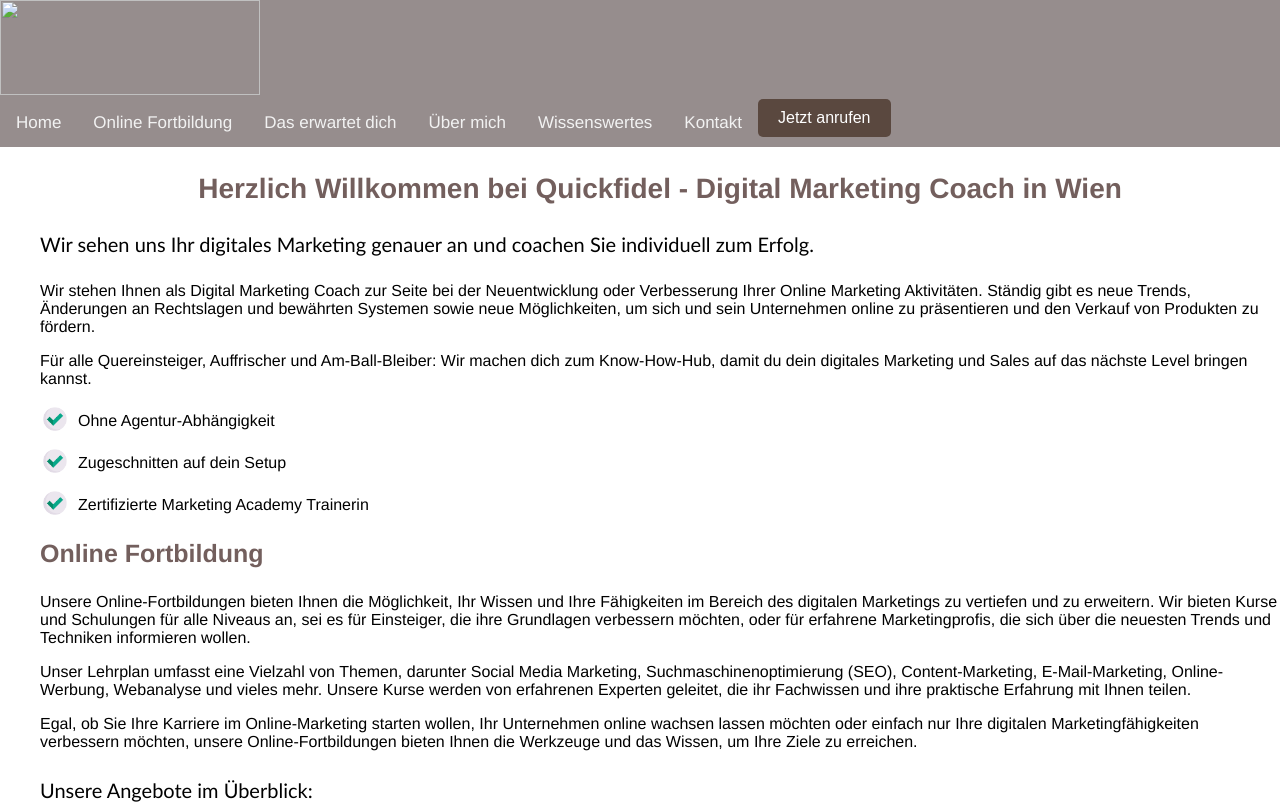
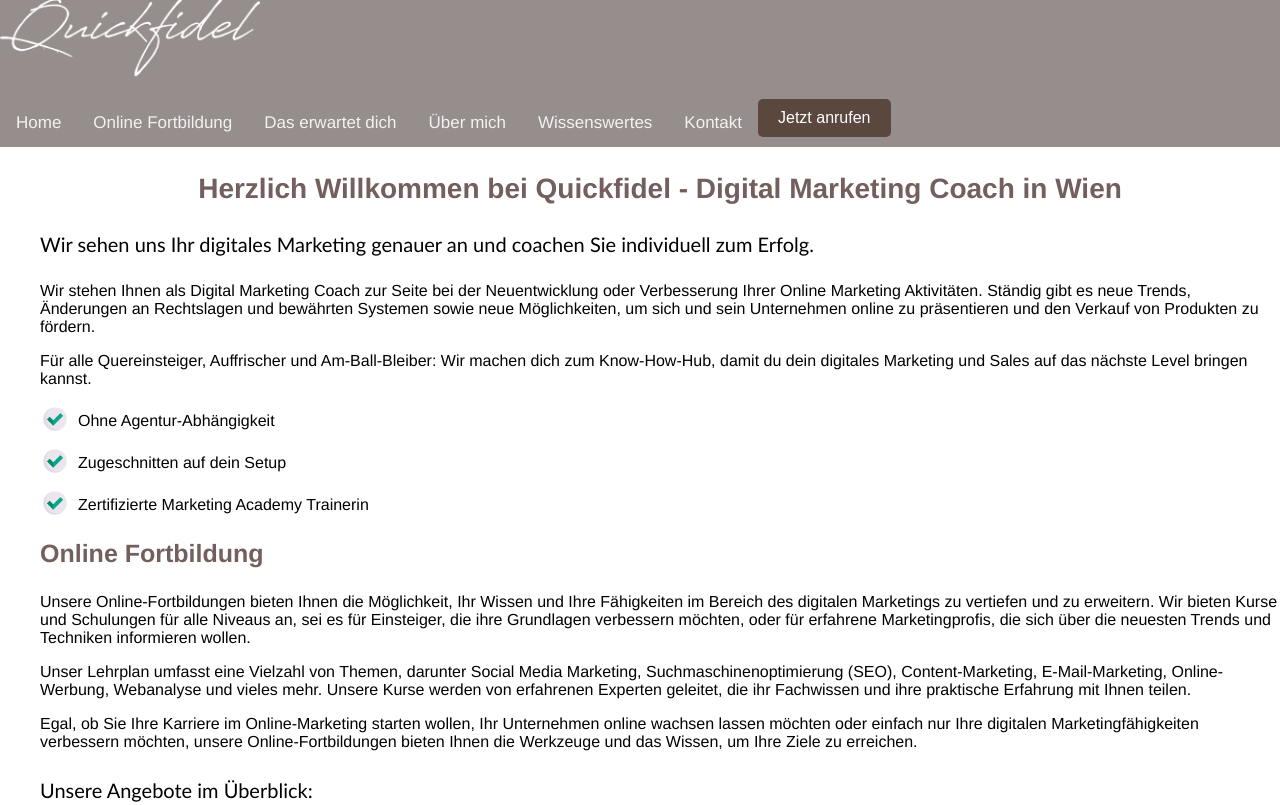
Before and after one commit to sidneyjoline/marketing, a plain HTML site: page index.html in a window 1280 px wide. Shown: the top 805 px of the page. Drawn offline with Linux system fonts and the light colour scheme; files that its build step writes are made by us from their sources; files whose address does not match are found by name.

Commit message:
Update index.html

```diff
--- a/index.html
+++ b/index.html
@@ -9,7 +9,7 @@
 
 <div class="navbar">
 		<div>
-		<img src="images/Logo_forKids_Weiß.png Kopie.png" width="260" height="95" alt=""/>
+		<img src="Logo_forKids_Weiß.png" width="260" height="95" alt=""/>
   </div>
         <a href="#home">Home</a>
         <a href="#onlinefortbildung">Online Fortbildung</a>
```
